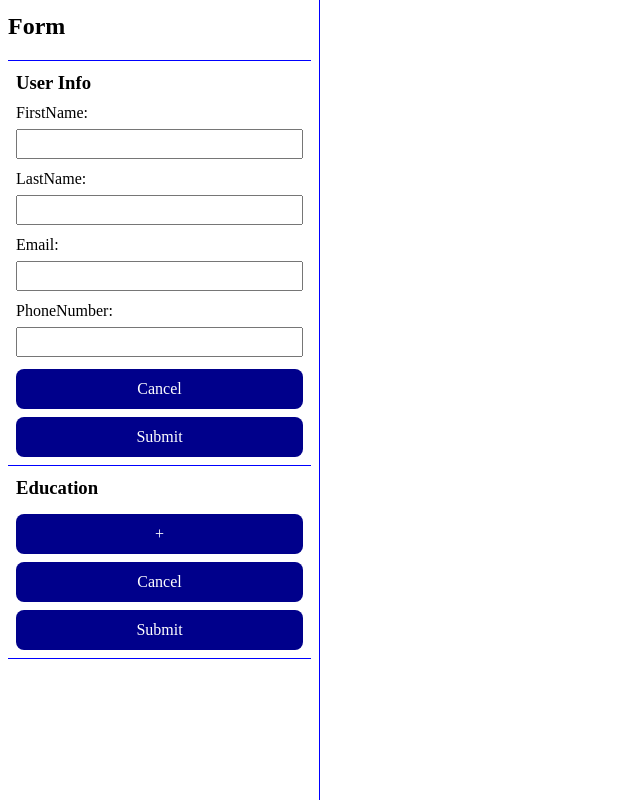
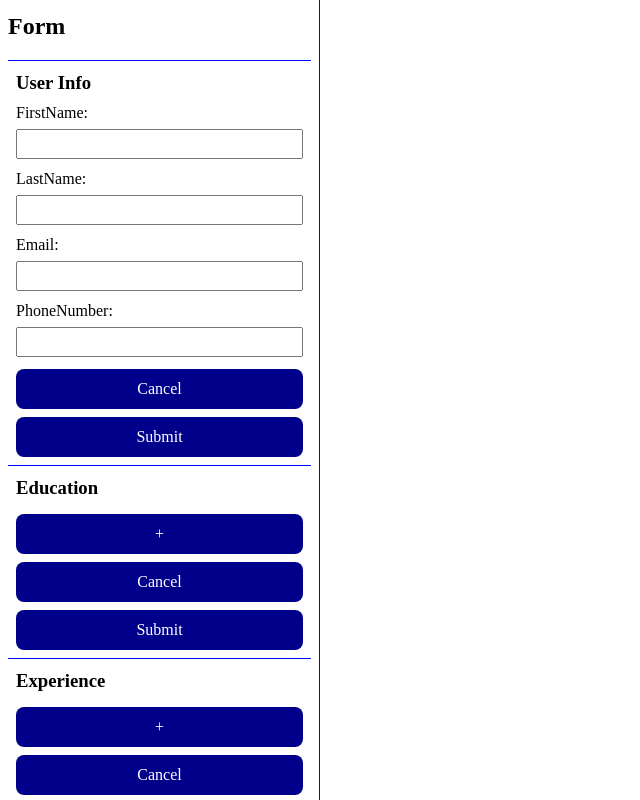
Before and after one commit to Sseik/cv-application, a React (Vite) app: page / in a window 1280 px wide. Shown: the whole page, without its empty margins (0-640 px from the left). Built offline with nearby package versions, Linux system fonts and the light colour scheme.

Commit message:
Add experience section to form, prevent form default submission

```diff
--- a/src/App.jsx
+++ b/src/App.jsx
@@ -10,6 +10,7 @@ function App() {
     phoneNumber: "",
   });
   const [educations, setEducations] = useState([]);
+  const [experience, setExperience] = useState([]);
 
   return (
     <>
@@ -18,6 +19,8 @@ function App() {
         changeUserInfo={setUserInfo}
         educations={educations}
         changeEducations={setEducations}
+        experience={experience}
+        changeExperience={setExperience}
       ></Form>
     </>
   );
--- a/src/components/Form/EducationInfo.jsx
+++ b/src/components/Form/EducationInfo.jsx
@@ -1,13 +1,14 @@
 function EducationInfo({ educations }) {
   return (
     <ul>
-      {educations && educations.map((education) => (
-        <li key={education.id} className="education">
-          <h3>{education.title}</h3>
-          <div>School: {education.school}</div>
-          <div>Graduation Date: {education.graduationDate}</div>
-        </li>
-      ))}
+      {educations &&
+        educations.map((education) => (
+          <li key={education.id} className="education">
+            <h3>{education.title}</h3>
+            <div>School: {education.school}</div>
+            <div>Graduation Date: {education.graduation_date}</div>
+          </li>
+        ))}
     </ul>
   );
 }
--- /dev/null
+++ b/src/components/Form/ExperienceInfo.jsx
@@ -0,0 +1,15 @@
+function ExperienceInfo({ experience }) {
+  return (
+    <ol>
+      {experience.map((position) => (
+        <li className="position">
+          <div>Job Title: {position.job_title}</div>
+          <div>Start Date: {position.start_date}</div>
+          <div>End Date: {position.end_date}</div>
+        </li>
+      ))}
+    </ol>
+  );
+}
+
+export default ExperienceInfo;
--- a/src/components/Form/ExperienceInfoForm.jsx
+++ b/src/components/Form/ExperienceInfoForm.jsx
@@ -1,5 +1,28 @@
+import { useMemo } from "react";
+import FormSection from "./FormSection";
+
+class Position {
+  constructor() {
+    this.job_title = "";
+    this.start_date = "";
+    this.end_date = "";
+  }
+}
+
 function ExperienceInfoForm({ initialExperience, changeExperience, hide }) {
-  return <></>;
+  const experienceInputTypes = useMemo(() => ["text", "date", "date"], []);
+  return (
+    <>
+      <FormSection
+        initialState={initialExperience}
+        changeState={changeExperience}
+        inputTypes={experienceInputTypes}
+        hide={hide}
+        subSectionClassName="position"
+        objConstructor={Position}
+      />
+    </>
+  );
 }
 
 export default ExperienceInfoForm;
--- a/src/components/Form/Form.jsx
+++ b/src/components/Form/Form.jsx
@@ -4,15 +4,20 @@ import UserInfoForm from "./UserInfoForm";
 import "./Form.css";
 import EducationInfoForm from "./EducationInfoForm";
 import EducationInfo from "./EducationInfo";
+import ExperienceInfoForm from "./ExperienceInfoForm";
+import ExperienceInfo from "./ExperienceInfo";
 
 function Form({
   userInfo,
   changeUserInfo,
   educations,
   changeEducations,
+  experience,
+  changeExperience,
 }) {
   const [userFormVisible, setUserFormVisible] = useState(true);
   const [educationFormVisible, setEducationFormVisible] = useState(true);
+  const [experienceFormVisible, setExperienceFormVisible] = useState(true);
 
   return (
     <section className="form">
@@ -52,6 +57,21 @@ function Form({
           </>
         )}
       </section>
+      <section className="experience">
+        <h3>Experience</h3>
+        {experienceFormVisible ? (
+          <ExperienceInfoForm
+            initialExperience={experience}
+            changeExperience={changeExperience}
+            hide={() => setExperienceFormVisible(false)}
+          />
+        ) : (
+          <>
+            <ExperienceInfo experience={experience} />
+            <button onClick={() => setExperienceFormVisible(true)}>Edit</button>
+          </>
+        )}
+      </section>
     </section>
   );
 }
--- a/src/components/Form/FormSection.jsx
+++ b/src/components/Form/FormSection.jsx
@@ -29,7 +29,8 @@ function FormSection({
 
   return (
     <form
-      onSubmit={() => {
+      onSubmit={(e) => {
+        e.preventDefault();
         changeState(state);
         hide();
       }}
```
